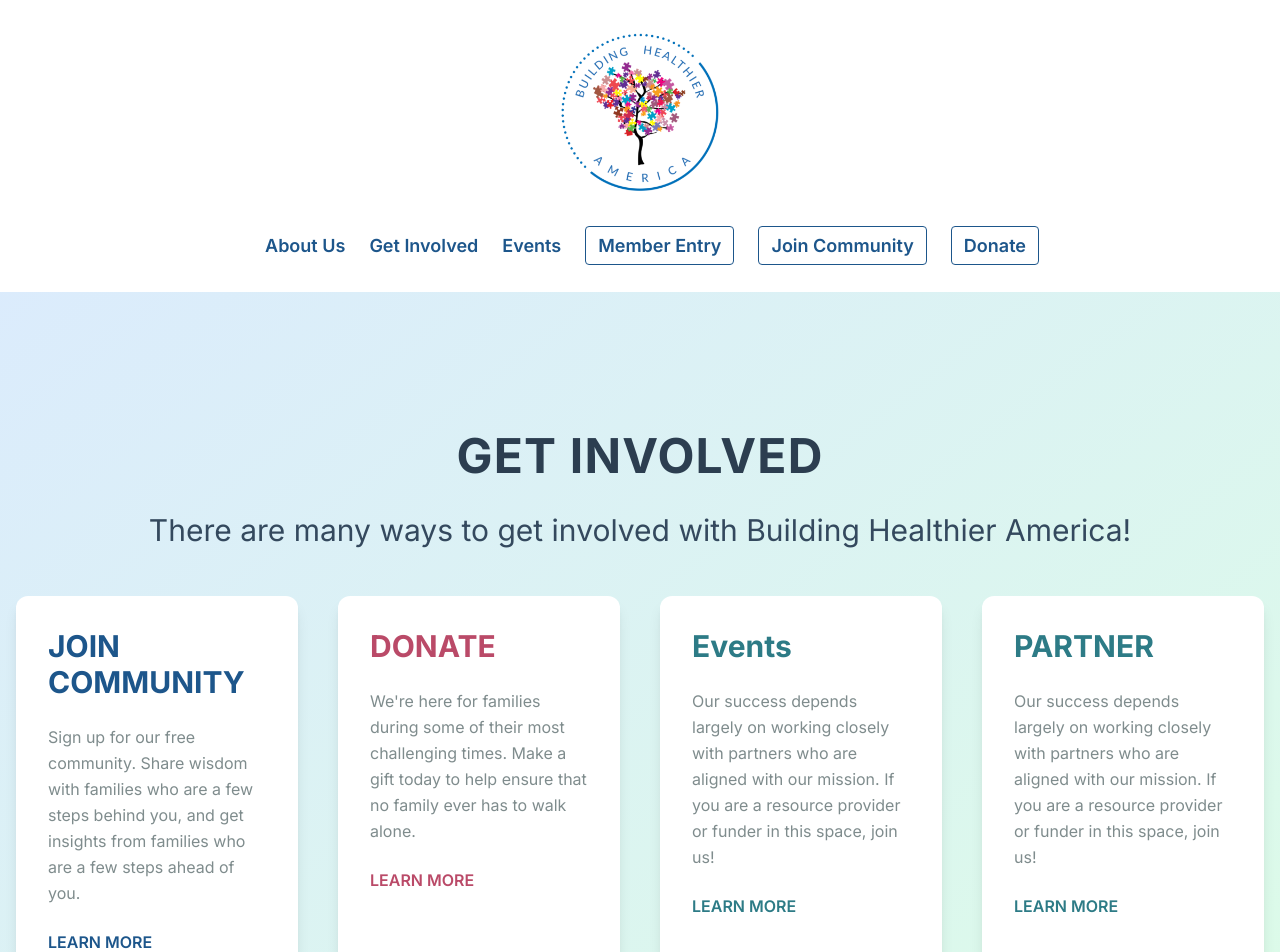
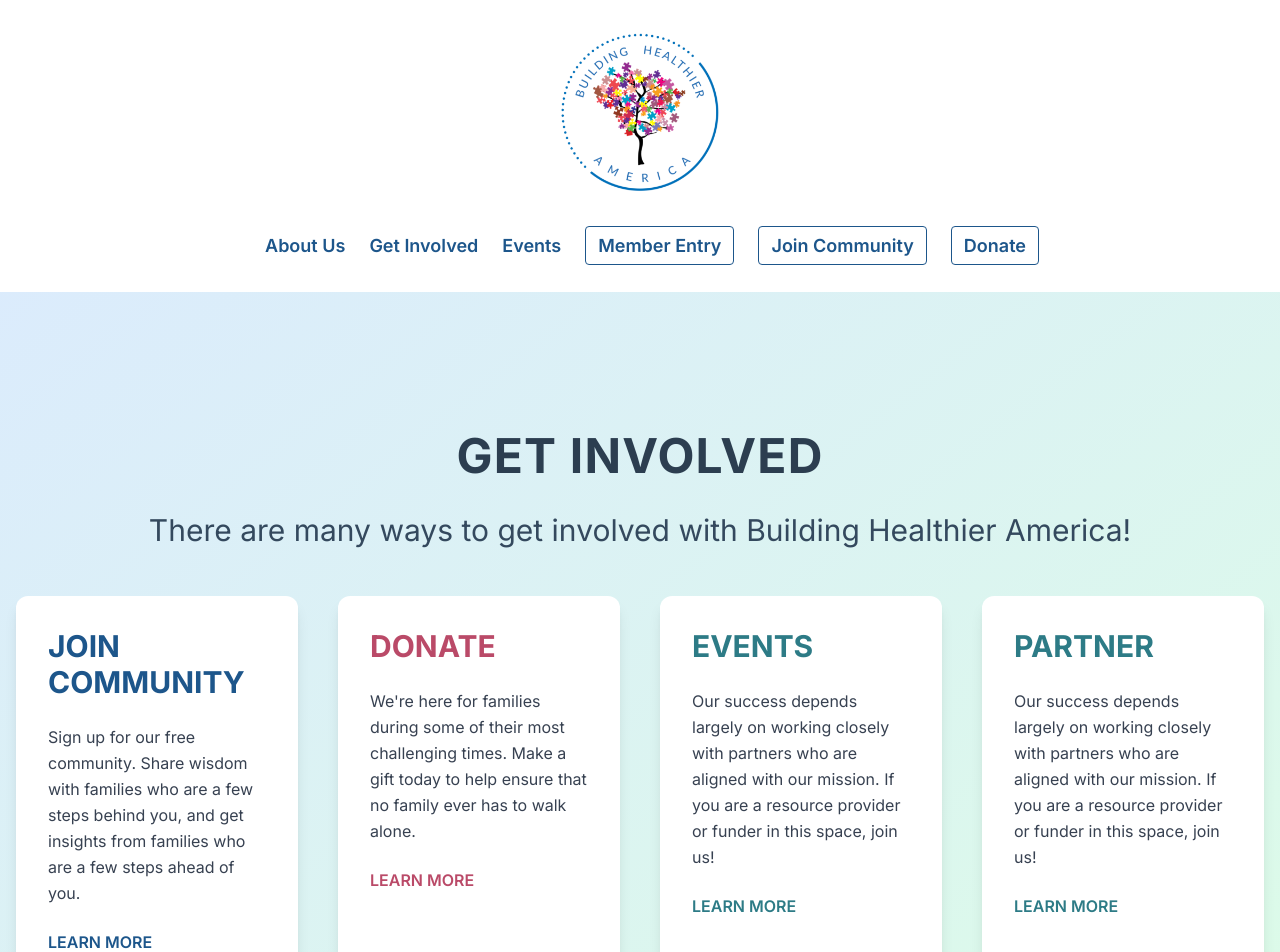
Before and after one commit to ChristopherCarlton/Building_Healthy_America, a Next.js app: page /get-involved in a window 1280 px wide. Shown: the top 952 px of the page. Built offline with nearby package versions, Linux system fonts and the light colour scheme.

Commit message:
added all buttons and components provided with an accessible name using an aria tag so those using screen readers is accessable

```diff
--- a/src/app/components/beliefSlide.tsx
+++ b/src/app/components/beliefSlide.tsx
@@ -92,12 +92,13 @@
               </div>
             </div>
             <div className="absolute bottom-8 left-1/2 transform -translate-x-1/2">
-              <div className="flex justify-center space-x-2">
+              <div className="flex justify-center space-x-4">
                 {carouselData.map((_, index) => (
                   <button
                     key={index}
                     className={`h-3 w-3 rounded-full ${currentIndex === index ? 'bg-gray-800' : 'bg-gray-300'}`}
                     onClick={() => handleClick(index)}
+                    aria-label={`Go to slide ${index + 1}`}
                   />
                 ))}
               </div>
--- a/src/app/components/header.tsx
+++ b/src/app/components/header.tsx
@@ -115,7 +115,7 @@
               className={`transition-all duration-300 ${isScrolled ? 'h-20 md:h-24' : 'h-32 md:h-40 lg:h-40'}`}
             />
           </a>
-          <button onClick={handleMenuToggle} className="text-black z-50">
+          <button onClick={handleMenuToggle} className="text-black z-50" aria-label="Toggle Menu">
             {isMenuOpen ? <TbLetterX className="text-5xl" /> : <IoIosMenu className="text-5xl" />}
           </button>
         </div>
--- a/src/app/components/missionCardFlip.tsx
+++ b/src/app/components/missionCardFlip.tsx
@@ -16,7 +16,7 @@
           </div>
           {/* Back Side */}
           <div className="absolute w-full h-full bg-accent text-white p-8 flex flex-col items-center justify-center [backface-visibility:hidden] back [transform:rotateY(180deg)]">
-            <h3 className="text-2xl font-semibold mb-4">Build Local Networks</h3>
+            <h2 className="text-2xl font-semibold mb-4">Build Local Networks</h2>
             <p className="mb-4">
               Building Healthier America connects families that are navigating chronic illness or disability of a child -- to services and to each other.
             </p>
@@ -41,7 +41,7 @@
           </div>
           {/* Back Side */}
           <div className="absolute w-full h-full bg-secondary text-white p-8 flex flex-col items-center justify-center [backface-visibility:hidden] back [transform:rotateY(180deg)]">
-            <h3 className="text-2xl font-semibold mb-4">Inclusivity, Not Exclusivity</h3>
+            <h2 className="text-2xl font-semibold mb-4">Inclusivity, Not Exclusivity</h2>
             <p className="mb-4">
               Our community-centric framework allows us to serve as many families as possible; our vision is that no family is ever turned away.
             </p>
@@ -65,7 +65,7 @@
           </div>
           {/* Back Side */}
           <div className="absolute w-full h-full bg-primary text-white p-8 flex flex-col items-center justify-center [backface-visibility:hidden] back [transform:rotateY(180deg)]">
-            <h3 className="text-2xl font-semibold mb-4">Secure Connection</h3>
+            <h2 className="text-2xl font-semibold mb-4">Secure Connection</h2>
             <p className="mb-4">
             We are powered by with Handzin, a secure community platform, to create a hub of connection for our families.
             </p>
--- a/src/app/components/ourStory.tsx
+++ b/src/app/components/ourStory.tsx
@@ -72,6 +72,7 @@
           <button
             className="h-8 w-8 bg-gray-800 text-white rounded-full flex items-center justify-center"
             onClick={handlePrevClick}
+            aria-label={`Go to previous slide`}
           >
             &#9664;
           </button>
@@ -81,12 +82,14 @@
                 key={index}
                 className={`h-3 w-3 rounded-full ${currentIndex === index ? 'bg-gray-800' : 'bg-gray-300'}`}
                 onClick={() => handleClick(index)}
+                aria-label={`Go to slide ${index + 1}`}
               />
             ))}
           </div>
           <button
             className="h-8 w-8 bg-gray-800 text-white rounded-full flex items-center justify-center"
             onClick={handleNextClick}
+            aria-label={`Go to next slide`}
           >
             &#9654;
           </button>
--- a/src/app/events/page.tsx
+++ b/src/app/events/page.tsx
@@ -14,6 +14,7 @@
           allowFullScreen
           aria-hidden="false"
           tabIndex={0} // Ensure tabIndex is a number
+          aria-label={`Events for BHA community`}
         ></iframe>
       </div>
     </div>
--- a/src/app/get-involved/page.tsx
+++ b/src/app/get-involved/page.tsx
@@ -10,28 +10,29 @@
       <div className="grid grid-cols-1 md:grid-cols-4 gap-10 justify-items-center">
   <div className="bg-white p-8 rounded-xl shadow-lg transform hover:scale-105 transition duration-300">
     <h2 className="text-3xl font-bold mb-6 text-primary">JOIN COMMUNITY</h2>
-          <p className="mb-6 text-[#7f8c8d] leading-relaxed">Sign up for our free community. Share wisdom with families who are a few steps behind you, and get insights from families who are a few steps ahead of you.</p>
+    <p className="mb-6 text-gray-700 leading-relaxed">Sign up for our free community. Share wisdom with families who are a few steps behind you, and get insights from families who are a few steps ahead of you.</p>
     <a href="https://ttboev5xtyu.typeform.com/to/cPYeoeri" className="inline-block text-primary hover:text-primary-dark font-semibold transition duration-300">LEARN MORE <i className="fas fa-arrow-right ml-2"></i></a>
   </div>
 
   <div className="bg-white p-8 rounded-xl shadow-lg transform hover:scale-105 transition duration-300">
     <h2 className="text-3xl font-bold mb-6 text-secondary">DONATE</h2>
-          <p className="mb-6 text-[#7f8c8d] leading-relaxed">We're here for families during some of their most challenging times. Make a gift today to help ensure that no family ever has to walk alone.</p>
+    <p className="mb-6 text-gray-700 leading-relaxed">We're here for families during some of their most challenging times. Make a gift today to help ensure that no family ever has to walk alone.</p>
     <a href="https://buy.stripe.com/cN216geI46bI0M0eUU" className="inline-block text-secondary hover:text-secondary-dark font-semibold transition duration-300">LEARN MORE <i className="fas fa-arrow-right ml-2"></i></a>
   </div>
 
   <div className="bg-white p-8 rounded-xl shadow-lg transform hover:scale-105 transition duration-300">
-          <h2 className="text-3xl font-bold mb-6 text-accent">Events</h2>
-          <p className="mb-6 text-[#7f8c8d] leading-relaxed">Our success depends largely on working closely with partners who are aligned with our mission. If you are a resource provider or funder in this space, join us!</p>
+    <h2 className="text-3xl font-bold mb-6 text-accent">EVENTS</h2>
+    <p className="mb-6 text-gray-700 leading-relaxed">Our success depends largely on working closely with partners who are aligned with our mission. If you are a resource provider or funder in this space, join us!</p>
     <a href="/events" className="inline-block text-accent hover:text-accent-dark font-semibold transition duration-300">LEARN MORE <i className="fas fa-arrow-right ml-2"></i></a>
   </div>
 
   <div className="bg-white p-8 rounded-xl shadow-lg transform hover:scale-105 transition duration-300">
     <h2 className="text-3xl font-bold mb-6 text-accent">PARTNER</h2>
-          <p className="mb-6 text-[#7f8c8d] leading-relaxed">Our success depends largely on working closely with partners who are aligned with our mission. If you are a resource provider or funder in this space, join us!</p>
+    <p className="mb-6 text-gray-700 leading-relaxed">Our success depends largely on working closely with partners who are aligned with our mission. If you are a resource provider or funder in this space, join us!</p>
     <a href="https://ttboev5xtyu.typeform.com/to/cPYeoeri" className="inline-block text-accent hover:text-accent-dark font-semibold transition duration-300">LEARN MORE <i className="fas fa-arrow-right ml-2"></i></a>
   </div>
 </div>
+
 
       <div className="mt-12 text-center">
         <button className="bg-secondary hover:bg-secondary-dark text-white px-8 py-3 rounded-full text-xl font-bold transition duration-300 shadow-lg transform hover:scale-105">
--- a/src/app/page.tsx
+++ b/src/app/page.tsx
@@ -106,7 +106,7 @@
             </div>
 
             <div className="fade-in transition-opacity duration-1000 opacity-0 translate-y-4 mt-8 mx-auto max-w-2xl p-8 bg-accent text-white rounded-lg flex flex-col items-center justify-center mb-20">
-              <h4 className="text-4xl font-bold mt-2 mb-6">JOIN OUR PILOT SITE </h4>
+              <h2 className="text-4xl font-bold mt-2 mb-6">JOIN OUR PILOT SITE </h2>
               <p className="mb-8 text-lg sm:text-xl md:text-2xl lg:text-2xl">
                 We are launching our first pilot site in Hudson, Wisconsin and are actively seeking families managing children of any age with chronic illness or disability in these communities to help us develop and build our network of services.
               </p>
```
Also changed, not shown: src/app/components/footer.tsx (+4 -4 lines). Lines whose indentation alone changed are shown as unchanged.
